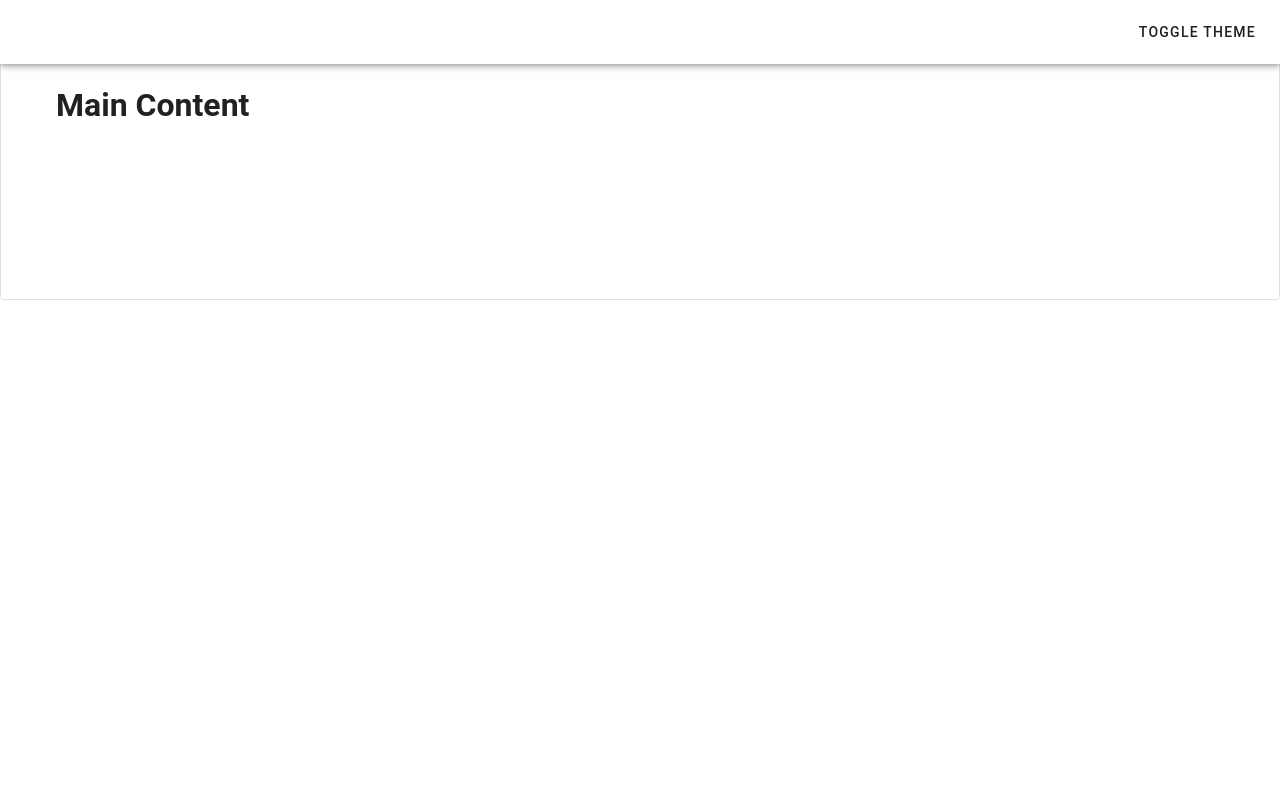
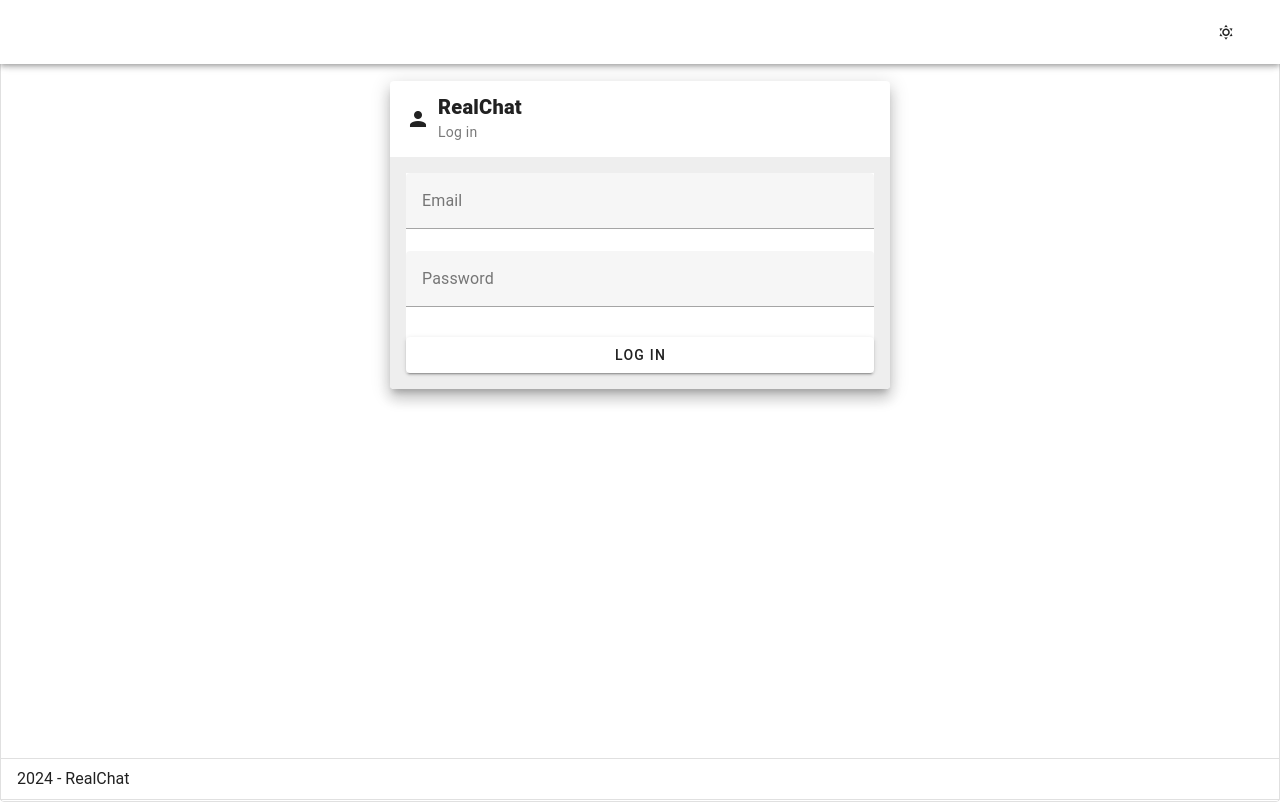
Before and after one commit to hachimitsue/RealChat, a Vue app in the folder frontend/: page / in a window 1280 px wide. Built offline with nearby package versions, Linux system fonts and the light colour scheme.

Commit message:
feat: finished log in page

```diff
--- a/frontend/package.json
+++ b/frontend/package.json
@@ -17,6 +17,7 @@
   },
   "devDependencies": {
     "@eslint/js": "^9.14.0",
+    "@mdi/font": "^7.4.47",
     "@vitejs/plugin-vue": "^5.2.1",
     "@vue/eslint-config-prettier": "^10.1.0",
     "eslint": "^9.14.0",
--- a/frontend/src/main.js
+++ b/frontend/src/main.js
@@ -4,6 +4,7 @@ import { createApp } from 'vue'
 import { createPinia } from 'pinia'
 
 // Vuetify
+import '@mdi/font/css/materialdesignicons.css'
 import 'vuetify/styles'
 import { createVuetify } from 'vuetify'
 import * as components from 'vuetify/components'
@@ -15,6 +16,9 @@ import router from './router'
 const app = createApp(App)
 
 const vuetify = createVuetify({
+  icons: {
+    defaultSet: 'mdi', // This is already the default value - only for display purposes
+  },
   components,
   directives,
 })
--- a/frontend/src/views/LoginView.vue
+++ b/frontend/src/views/LoginView.vue
@@ -6,27 +6,69 @@ const theme = ref('light')
 function onClick() {
   theme.value = theme.value === 'light' ? 'dark' : 'light'
 }
+
+// Form fields and validation rules
+const email = ref('')
+const emailRules = [
+  (value) => (value?.length >= 3 ? true : 'Email must be at least 3 characters.'),
+  (value) => (/^[^\s@]+@[^\s@]+\.[^\s@]+$/.test(value) ? true : 'Invalid email format.'),
+]
+
+const password = ref('')
+const passwordRules = [
+  (value) => (value?.length >= 3 ? true : 'Password must be at least 3 characters.'),
+]
+
+// Form submission handler
+function onSubmit() {
+  console.log('Form Submitted:', { email: email.value, password: password.value })
+}
 </script>
 
 <template>
-  <v-responsive class="border rounded" max-height="300">
+  <v-responsive class="border rounded">
     <v-app :theme="theme">
       <v-app-bar class="px-3">
         <v-spacer></v-spacer>
-
         <v-btn
           :prepend-icon="theme === 'light' ? 'mdi-weather-sunny' : 'mdi-weather-night'"
-          text="Toggle Theme"
-          slim
+          rounded
           @click="onClick"
         ></v-btn>
       </v-app-bar>
 
       <v-main>
-        <v-container>
-          <h1>Main Content</h1>
+        <v-container fluid class="d-flex justify-center align-center min-height-100vh">
+          <v-card class="mx-auto" prepend-icon="mdi-account" elevation="10" width="500">
+            <!-- Title and Subtitle -->
+            <template v-slot:title>
+              <span class="font-weight-black">RealChat</span>
+            </template>
+            <template v-slot:subtitle>
+              <span class="text-muted">Log in </span>
+            </template>
+
+            <v-card-text class="bg-surface-light pt-4">
+              <v-sheet>
+                <v-form fast-fail @submit.prevent="onSubmit">
+                  <v-text-field v-model="email" label="Email" :rules="emailRules"></v-text-field>
+
+                  <v-text-field
+                    v-model="password"
+                    label="Password"
+                    type="password"
+                    :rules="passwordRules"
+                  ></v-text-field>
+
+                  <v-btn class="mt-2" type="submit" block>Log In</v-btn>
+                </v-form>
+              </v-sheet>
+            </v-card-text>
+          </v-card>
         </v-container>
       </v-main>
+
+      <v-footer border app>2024 - RealChat</v-footer>
     </v-app>
   </v-responsive>
 </template>
```
Also changed, not shown: 1 other file (tests, documents, lock files or other folders).
